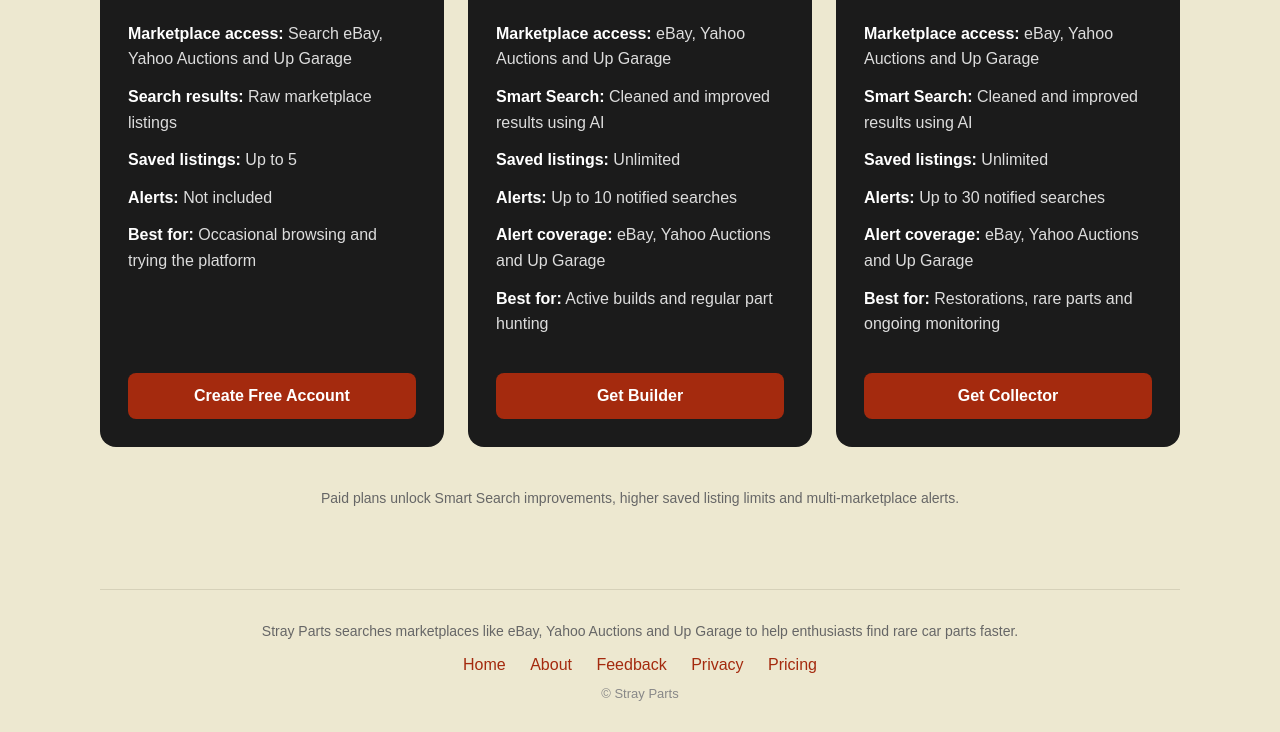
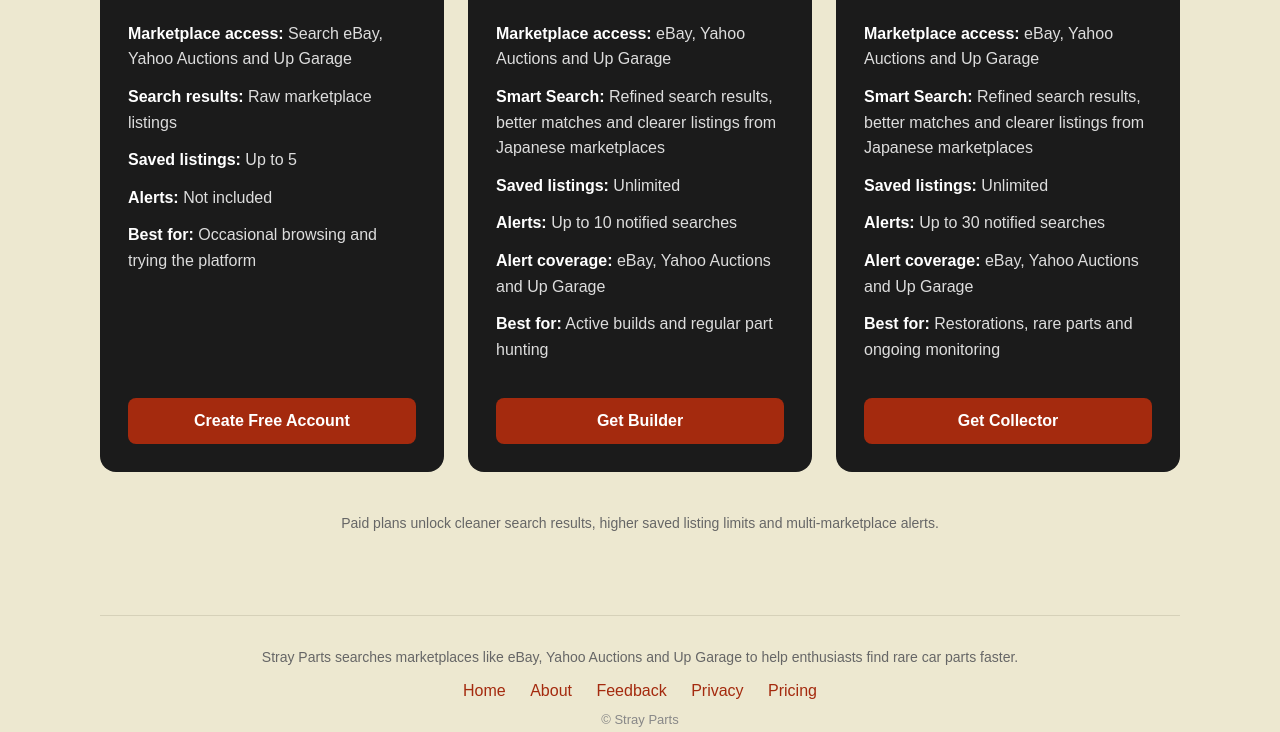
Before and after one commit to strayscarclub/strayparts, a website: page pricing.html in a window 1280 px wide. Shown: the part 481-1213 px from the top of the page. Drawn offline with nearby package versions, Linux system fonts and the light colour scheme.

Commit message:
Update pricing.html

```diff
--- a/pricing.html
+++ b/pricing.html
@@ -178,7 +178,7 @@
 
         <ul>
           <li><strong>Marketplace access:</strong> eBay, Yahoo Auctions and Up Garage</li>
-          <li><strong>Smart Search:</strong> Cleaned and improved results using AI</li>
+          <li><strong>Smart Search:</strong> Refined search results, better matches and clearer listings from Japanese marketplaces</li>
           <li><strong>Saved listings:</strong> Unlimited</li>
           <li><strong>Alerts:</strong> Up to 10 notified searches</li>
           <li><strong>Alert coverage:</strong> eBay, Yahoo Auctions and Up Garage</li>
@@ -200,7 +200,7 @@
 
         <ul>
           <li><strong>Marketplace access:</strong> eBay, Yahoo Auctions and Up Garage</li>
-          <li><strong>Smart Search:</strong> Cleaned and improved results using AI</li>
+          <li><strong>Smart Search:</strong> Refined search results, better matches and clearer listings from Japanese marketplaces</li>
           <li><strong>Saved listings:</strong> Unlimited</li>
           <li><strong>Alerts:</strong> Up to 30 notified searches</li>
           <li><strong>Alert coverage:</strong> eBay, Yahoo Auctions and Up Garage</li>
@@ -216,7 +216,7 @@
     </div>
 
     <p class="note">
-      Paid plans unlock Smart Search improvements, higher saved listing limits and multi-marketplace alerts.
+       Paid plans unlock cleaner search results, higher saved listing limits and multi-marketplace alerts.
     </p>
 
     <div id="site-footer"></div>
```
